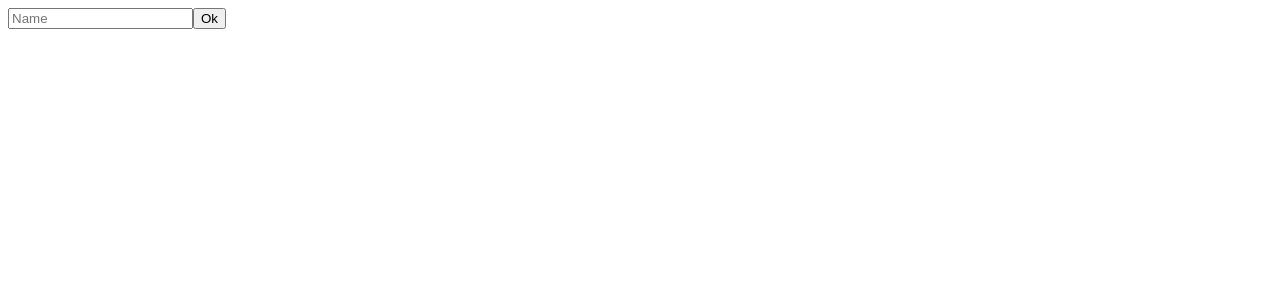
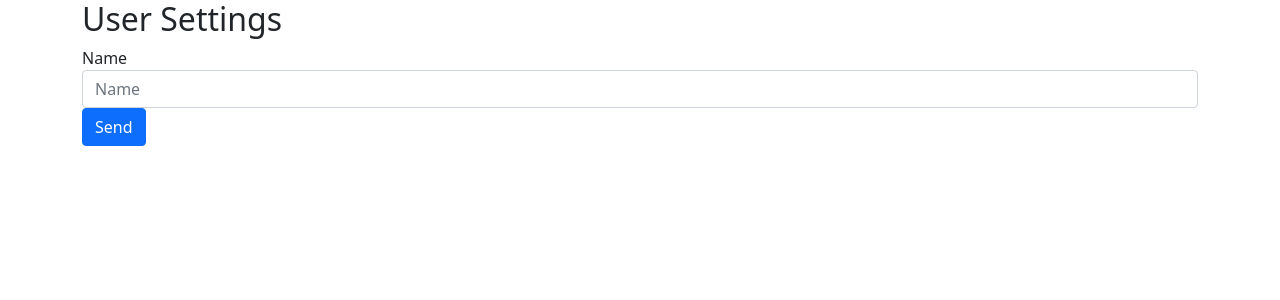
Before and after one commit to rogeto20/ps-demo, an Angular app in the folder ps-demo/: page / in a window 1280 px wide. Shown: the top 300 px of the page. Built offline with nearby package versions, Linux system fonts and the light colour scheme.

Commit message:
adding bootstrap for styling

```diff
--- a/ps-demo/angular.json
+++ b/ps-demo/angular.json
@@ -27,6 +27,7 @@
               "src/assets"
             ],
             "styles": [
+              "node_modules/bootstrap/dist/css/bootstrap.min.css",
               "src/styles.css"
             ],
             "scripts": []
@@ -94,7 +95,6 @@
               "src/assets"
             ],
             "styles": [
-              "node_modules/bootstrap/dist/css/bootstrap.min.css",
               "src/styles.css"
             ],
             "scripts": []
--- a/ps-demo/src/app/user-settings-form/user-settings-form.component.html
+++ b/ps-demo/src/app/user-settings-form/user-settings-form.component.html
@@ -1,4 +1,10 @@
-<form>
-    <input type="text" placeholder="Name">
-    <button>Ok</button>
-</form>
+<div class="container">
+    <h2>User Settings</h2>
+    <form>
+        <div class="form-group">
+            <label for="name">Name</label>
+            <input id="name" name="name" class="form-control" placeholder="Name">
+        </div>
+        <button class="btn btn-primary">Send</button>
+    </form>
+</div>
```
